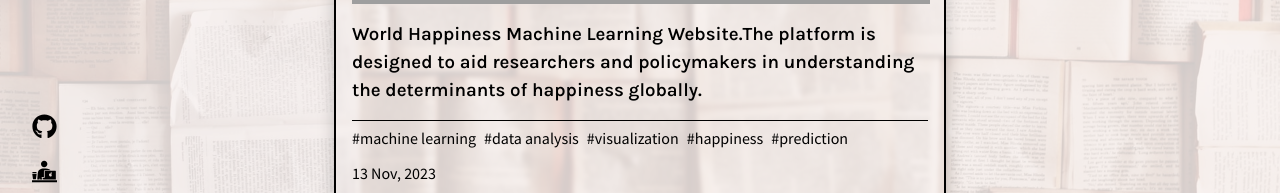
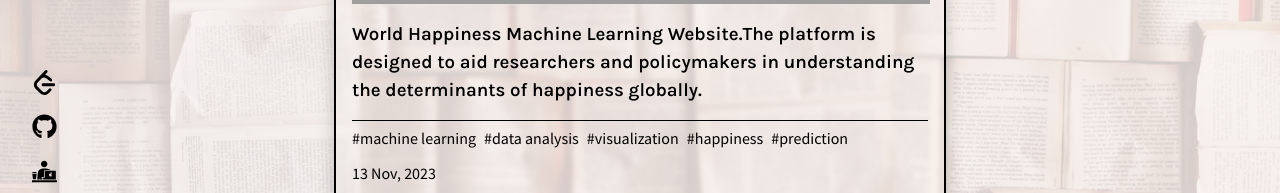
Before and after one commit to NaveenDeveloperR/MyPortfolio, a React (Create React App) app: page /work in a window 1280 px wide. Shown: the part 388-581 px from the top of the page. Built offline with nearby package versions, Linux system fonts and the light colour scheme; grey boxes are pictures that could not be loaded.

Commit message:
Added the LeetCode icon and link to the leetcode profile

```diff
--- a/src/subComponents/SocialIcons.js
+++ b/src/subComponents/SocialIcons.js
@@ -2,7 +2,7 @@ import { motion } from "framer-motion";
 import React from "react";
 import { NavLink } from 'react-router-dom'
 import styled from "styled-components";
-import {Github,Work,Skills,About} from "../components/AllSvgs";
+import { Github, Work, Skills, About } from "../components/AllSvgs";
 import { DarkTheme } from "../components/Themes";
 
 const Icons = styled.div`
@@ -57,11 +57,39 @@ const IconWrapper = styled.div`
 const SocialIcons = (props) => {
   return (
     <Icons>
+      {/* Leetcode Link */}
       <IconWrapper>
         <motion.div
-        initial={{scale:0 }}
-        animate={{ scale: [0,1,1.5,1] }}
-        transition={{ type: "spring", duration: 1, delay: 0.8}}
+          initial={{ scale: 0 }}
+          animate={{ scale: [0, 1, 1.5, 1] }}
+          transition={{ type: "spring", duration: 1, delay: 0.6 }}
+        >
+          <a
+            style={{ color: "inherit" }}
+            target="_blank"
+            href={"https://leetcode.com/u/naveenkumar____/"}
+            rel="noreferrer noopener"
+          >
+            <svg
+              fill={props.theme === "dark" ? DarkTheme.text : DarkTheme.body}
+              width={25}
+              height={25}
+              viewBox="0 0 24 24"
+              role="img"
+              xmlns="http://www.w3.org/2000/svg"
+            >
+              <path d="M13.483 0a1.374 1.374 0 0 0-.961.438L7.116 6.226l-3.854 4.126a5.266 5.266 0 0 0-1.209 2.104 5.35 5.35 0 0 0-.125.513 5.527 5.527 0 0 0 .062 2.362 5.83 5.83 0 0 0 .349 1.017 5.938 5.938 0 0 0 1.271 1.818l4.277 4.193.039.038c2.248 2.165 5.852 2.133 8.063-.074l2.396-2.392c.54-.54.54-1.414.003-1.955a1.378 1.378 0 0 0-1.951-.003l-2.396 2.392a3.021 3.021 0 0 1-4.205.038l-.02-.019-4.276-4.193c-.652-.64-.972-1.469-.948-2.263a2.68 2.68 0 0 1 .066-.523 2.545 2.545 0 0 1 .619-1.164L9.13 8.114c1.058-1.134 3.204-1.27 4.43-.278l3.501 2.831c.593.48 1.461.387 1.94-.207a1.384 1.384 0 0 0-.207-1.943l-3.5-2.831c-.8-.647-1.766-1.045-2.774-1.202l2.015-2.158A1.384 1.384 0 0 0 13.483 0zm-2.866 12.815a1.38 1.38 0 0 0-1.38 1.382 1.38 1.38 0 0 0 1.38 1.382H20.79a1.38 1.38 0 0 0 1.38-1.382 1.38 1.38 0 0 0-1.38-1.382z" />
+            </svg>
+          </a>
+          <Tooltip color={props.theme}>LeetCode</Tooltip>
+        </motion.div>
+      </IconWrapper>
+
+      <IconWrapper>
+        <motion.div
+          initial={{ scale: 0 }}
+          animate={{ scale: [0, 1, 1.5, 1] }}
+          transition={{ type: "spring", duration: 1, delay: 0.8 }}
         >
           <a
             style={{ color: "inherit" }}
```
Also changed, not shown: src/assets/svg/leetcode-svgrepo-com.svg (added). Lines whose indentation alone changed are shown as unchanged.
